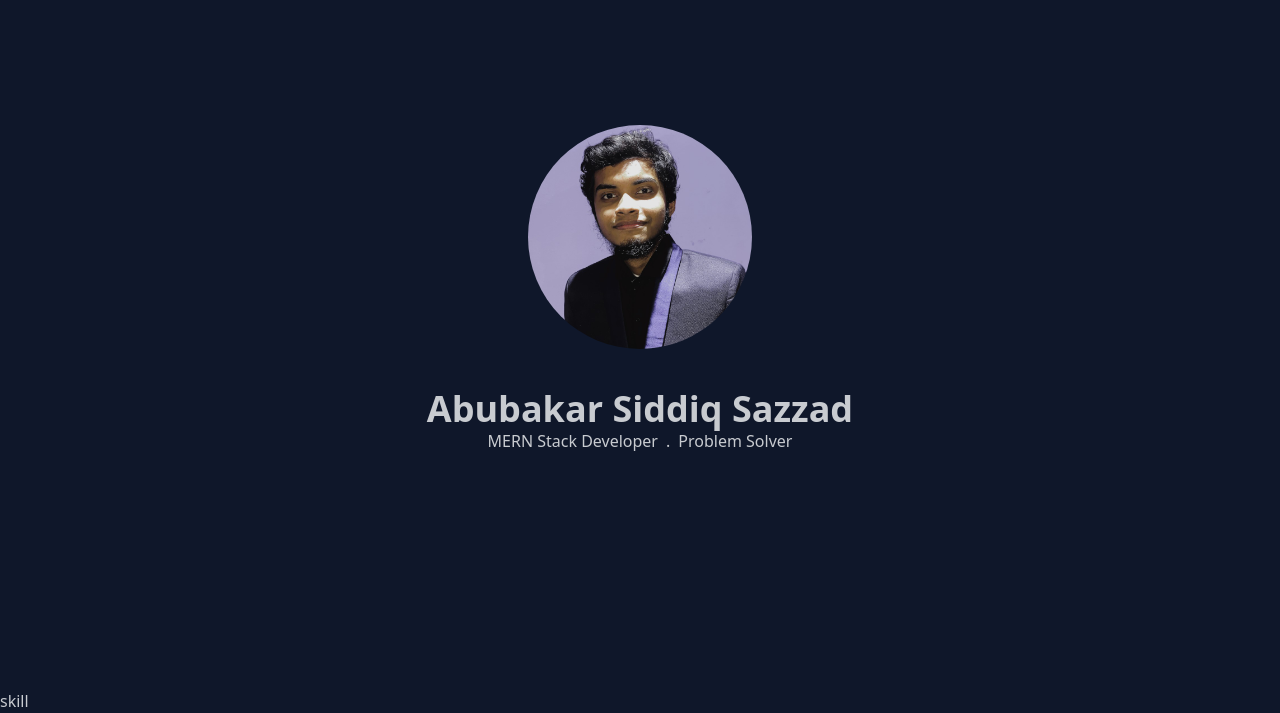
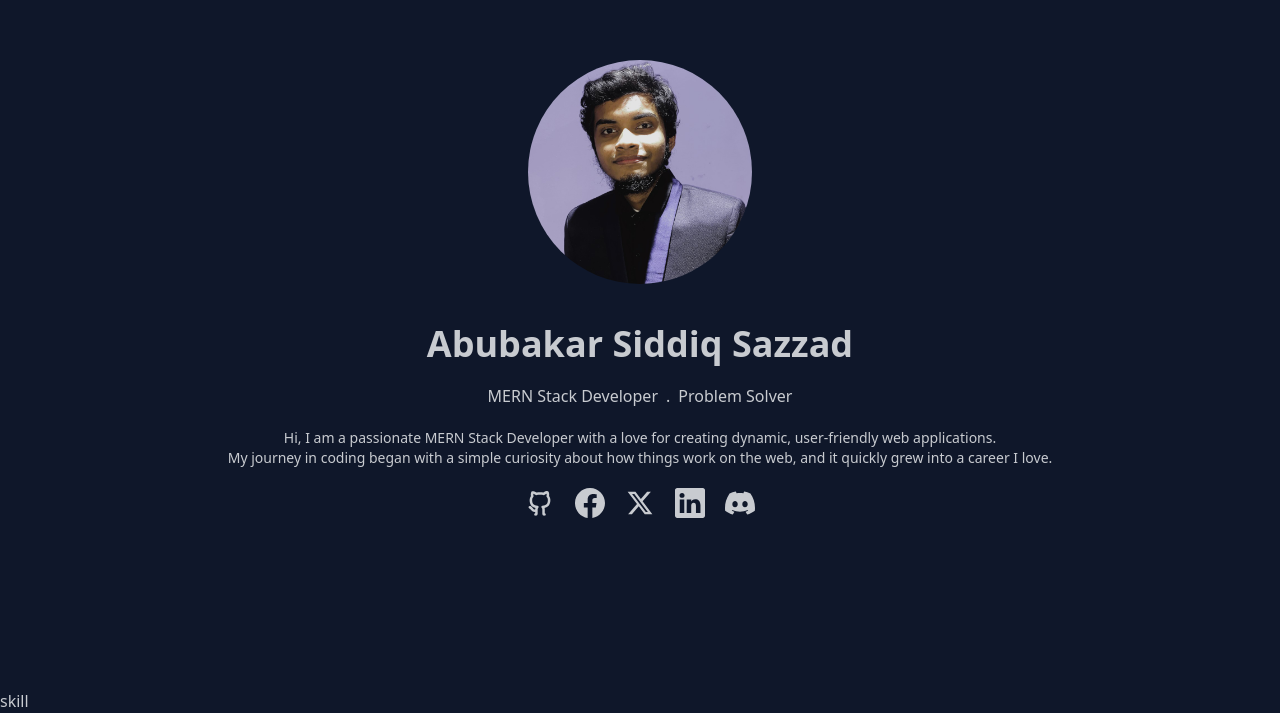
Before and after one commit to nekokaito/portfolio, a React (Vite) app: page / in a window 1280 px wide. Shown: the part 111-824 px from the top of the page. Built offline with nearby package versions, Linux system fonts and the light colour scheme.

Commit message:
icons and some herf added

```diff
--- a/index.html
+++ b/index.html
@@ -1,9 +1,9 @@
-<!doctype html>
+<!DOCTYPE html>
 <html lang="en" data-theme="light">
   <head>
     <meta charset="UTF-8" />
     <meta name="viewport" content="width=device-width, initial-scale=1.0" />
-    <title>Document</title>
+    <title>Siddiq Sazzad</title>
   </head>
   <body>
     <div id="root"></div>
--- /dev/null
+++ b/src/components/Social.jsx
@@ -0,0 +1,19 @@
+import { BsFacebook, BsLinkedin } from "react-icons/bs";
+import { RiGithubLine, RiTwitterXFill } from "react-icons/ri";
+import { SiDiscord } from "react-icons/si";
+
+
+const Social = () => {
+     return (
+          <div className="flex justify-center gap-5">
+               <a href="https://github.com/nekokaito"><RiGithubLine size={30} /></a>
+
+               <a href="https://www.facebook.com/siddiqsazzad"><BsFacebook size={30} /></a>
+               <a href="https://x.com/nekokaito_"><RiTwitterXFill size={30} /></a>
+               <a href="https://www.linkedin.com/in/siddiqsazzad/"><BsLinkedin size={30} /></a>
+               <a href="https://discord.gg/tW9Xcu24uc"> <SiDiscord size={30} /></a>
+          </div>
+     );
+};
+
+export default Social;
--- a/src/home/Home.jsx
+++ b/src/home/Home.jsx
@@ -1,3 +1,4 @@
+import Social from "../components/Social";
 
 
 const Home = () => {
@@ -7,14 +8,22 @@ const Home = () => {
                     <img className="w-56 rounded-full" src="/profile.jpeg" alt="" />
                </div>
 
-               <div>
-                    <h1 className="text-4xl font-bold">Abubakar Siddiq Sazzad</h1>
+               <div className="flex flex-col gap-5">
+                    <h1 className="text-2xl md:text-4xl text-center font-bold">Abubakar Siddiq Sazzad</h1>
                     <div className="flex justify-center gap-2">
                          <p>MERN Stack Developer</p>
                          <p>.</p>
                          <p>Problem Solver</p>
                     </div>
+                    <div className="px-3 md:p-0">
+                         <p className="text-center container text-[12px] mx-auto md:text-sm">Hi, I am a passionate MERN Stack Developer with a love for creating dynamic, user-friendly web applications.</p>
 
+                         <p className="text-center container text-[12px] mx-auto md:text-sm"> My journey in coding began with a simple curiosity about how things work on the web, and it quickly grew into a career I love.</p>
+                    </div>
+
+                    <div>
+                         <Social></Social>
+                    </div>
                </div>
           </div>
      );
--- a/src/home/Root.jsx
+++ b/src/home/Root.jsx
@@ -1,13 +1,18 @@
 import { Outlet } from "react-router-dom";
 import Home from "./Home";
+import About from "../pages/About";
 
 
 const Root = () => {
      return (
           <div>
 
-           <Home></Home>
-          <Outlet></Outlet>
+               <Home></Home>
+               <div className="container mx-auto">
+                    <About></About>
+                    <Outlet></Outlet>
+               </div>
+
 
 
 
--- /dev/null
+++ b/src/pages/About.jsx
@@ -0,0 +1,11 @@
+
+
+const About = () => {
+     return (
+          <div>
+               <h1></h1>
+          </div>
+     );
+};
+
+export default About;
```
